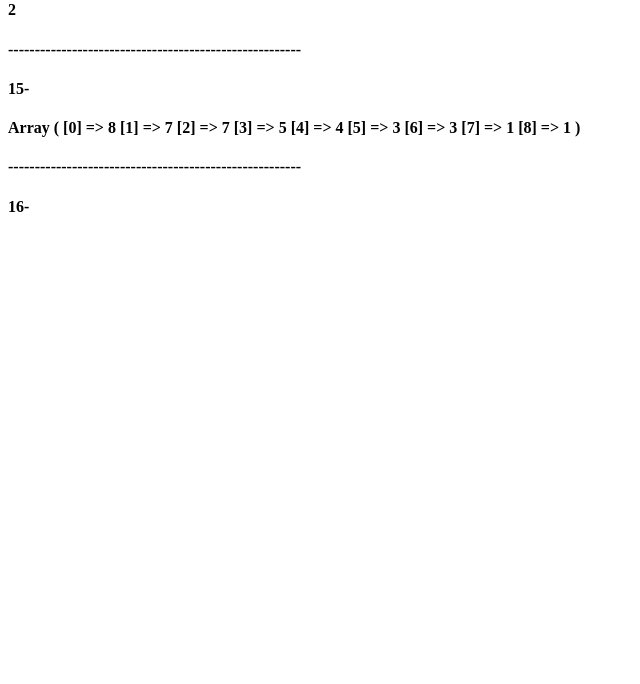
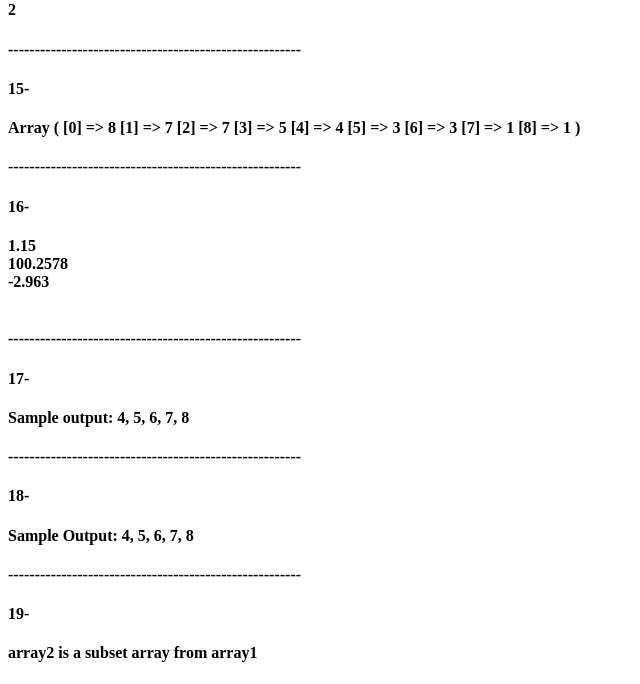
Before and after one commit to Aseel-Aburumman/PHP-tasks, a PHP site: page / in a window 1280 px wide. Shown: the part 2346-3030 px from the top of the page, without its empty margins (0-640 px from the left). Before the commit the page ends 2558 px from the top, so only its background shows below. Run offline with PHP 8.4, Linux system fonts and the light colour scheme.

Commit message:
last update

```diff
--- a/PHP basics array/phpTask5BasicArray/index.php
+++ b/PHP basics array/phpTask5BasicArray/index.php
@@ -274,3 +274,97 @@ echo '<h4>' . "-------------------------------------------------------" . '<h4>'
 // the enter button
 
 echo '<h4>' . ("16- ") . '<h4>';
+
+function customFloor($number, $precision, $separator = '.')
+{
+    $numberParts = explode($separator, $number);
+    // print_r($numberParts);
+    // echo "<br>";
+
+
+    $integerPart = $numberParts[0];
+    $decimalPart = substr($numberParts[1], 0, $precision);
+
+    $result = $integerPart . $separator . $decimalPart;
+
+    return $result;
+}
+
+echo customFloor(1.155, 2, ".") . "\n";
+echo "<br>";
+// Output: 1.15
+echo customFloor(100.25781, 4, ".") . "\n";
+echo "<br>";
+// Output: 100.2578
+echo customFloor(-2.9636, 3, ".") . "\n";
+echo "<br>";
+// Output: -2.963
+
+echo "<br>";
+
+
+// the enter button
+echo '<h4>' . "-------------------------------------------------------" . '<h4>';
+// the enter button
+
+echo '<h4>' . ("17- ") . '<h4>';
+function mergeUniqueLists($list1, $list2)
+{
+    $array1 = explode(", ", $list1);
+    $array2 = explode(", ", $list2);
+
+    $mergedArray = array_unique(array_merge($array1, $array2));
+
+    sort($mergedArray);
+
+    return implode(", ", $mergedArray);
+}
+
+$list1 = "4, 5, 6, 7";
+$list2 = "4, 5, 7, 8";
+
+echo "Sample output: " . mergeUniqueLists($list1, $list2);
+echo "<br>";
+
+
+// the enter button
+echo '<h4>' . "-------------------------------------------------------" . '<h4>';
+// the enter button
+
+echo '<h4>' . ("18- ") . '<h4>';
+
+function removeDuplicates($array)
+{
+    $uniqueArray = array_unique($array);
+
+
+    return $uniqueArray;
+}
+
+$array = array(4, 5, 6, 7, 4, 7, 8);
+
+$uniqueArray = removeDuplicates($array);
+
+echo "Sample Output: " . implode(", ", $uniqueArray);
+echo "<br>";
+
+
+// the enter button
+echo '<h4>' . "-------------------------------------------------------" . '<h4>';
+// the enter button
+
+echo '<h4>' . ("19- ") . '<h4>';
+
+function isSubset($array1, $array2)
+{
+    return empty(array_diff($array2, $array1));
+}
+
+$array1 = array('a', '1', '2', '3', '4');
+$array2 = array('a', '3');
+
+if (isSubset($array1, $array2)) {
+    echo "array2 is a subset array from array1";
+} else {
+    echo "array2 is not a subset array from array1";
+}
```
